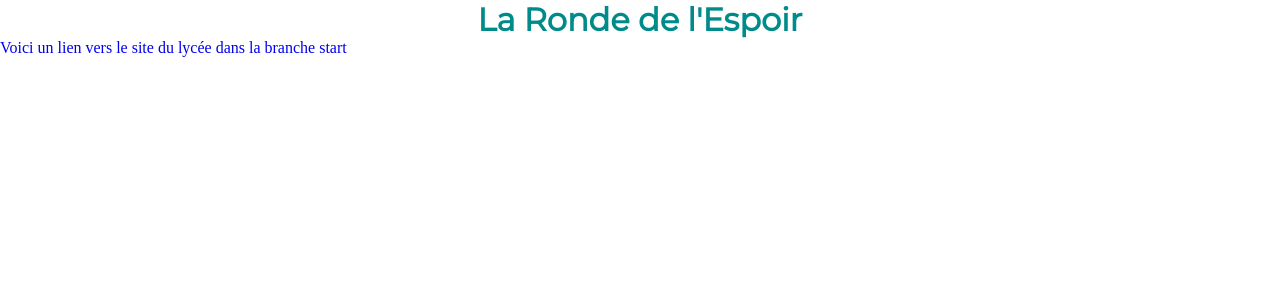
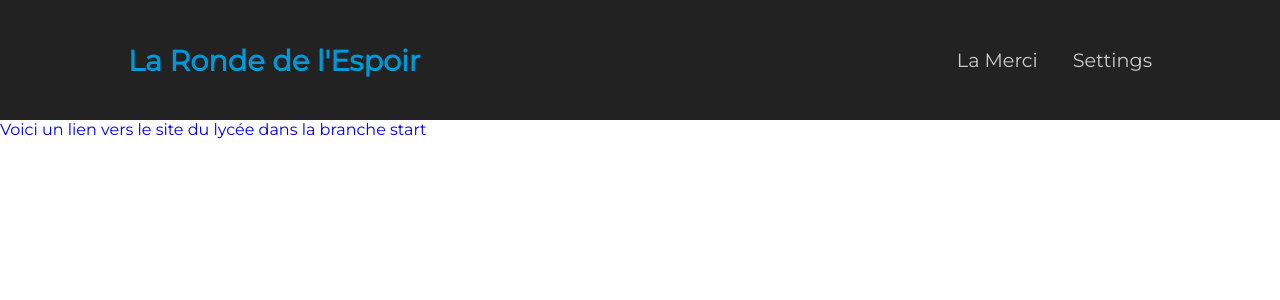
Before and after one commit to ronde-de-l-espoir/main, a PHP site: page / in a window 1280 px wide. Shown: the top 300 px of the page. Run offline with PHP 8.4, Linux system fonts and the light colour scheme.

Commit message:
Change style of index.html

```diff
--- a/index.html
+++ b/index.html
@@ -12,7 +12,28 @@
 
 </head>
 <body>
-    <h1 class="title">La Ronde de l'Espoir</h1>
+
+    <nav>
+        <div class="nav-wrapper">
+
+            <h1 class="title">La Ronde de l'Espoir</h1>
+
+            <div class="links-wrapper">
+                <a href="https://lamerci.com/littoral/accueil" target="_blank">La Merci</a>
+                <a href="settings/settings.html" target="_blank">Settings</a>
+            </div>
+
+        </div>
+    </nav>
+
+    <main>
+        <div class="content-wrapper"></div>
+    </main>
+
+    <footer>
+        <div class="footer-wrapper"></div>
+    </footer>
+
     <a href="https://lamerci.com/littoral/accueil" target="_blank">Voici un lien vers le site du lycée dans la branche start</a>
 </body>
 </html>
--- a/style.css
+++ b/style.css
@@ -3,10 +3,43 @@
     margin: 0;
     text-decoration: none;
     list-style: none;
+    font-family: "Montserrat", sans-serif;
+}
+
+nav {
+    width: 100%;
+    height: 15vh;
+    background-color: #222222;
+    font-size: 120%;
+}
+
+.nav-wrapper {
+    display: flex;
+    justify-content: space-between;
+    width: 80vw;
+    height: 100%;
+    align-items: center;
+    margin: auto;
+}
+
+.links-wrapper {
+    display: flex;
+    justify-content: space-around;
+    gap: 35px;
+    align-items: center;
+}
+
+.links-wrapper a {
+    color: #CCCCCC;
+    transition: 300ms ease-in-out;
+}
+
+.links-wrapper a:hover {
+    color: white;
+    transition: 300ms ease-in-out;
 }
 
 .title {
-    font-family: "Montserrat", sans-serif;
-    color: darkcyan;
+    color: #0099d7;
     text-align: center;
 }
```
Also changed, not shown: settings/settings.html (renamed from settings.html, +5 -4 lines).
